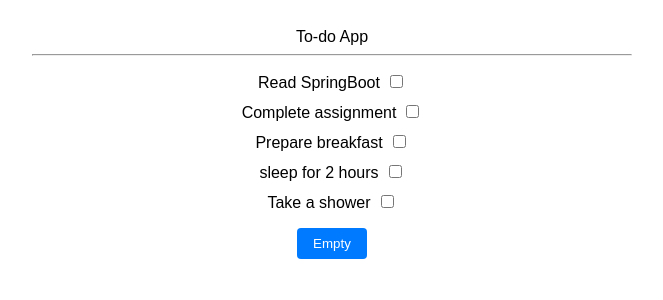
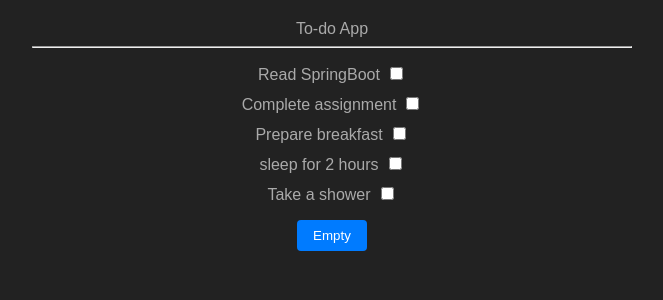
Before and after one commit to aman2000raj/todo-app, a React app: page / in a window 1280 px wide. Shown: the top 300 px of the page, without its empty margins (308-971 px from the left). Built offline with nearby package versions, Linux system fonts and the light colour scheme; the HTML template or start-up script is replaced by a standard one.

Commit message:
Add background colour.

```diff
--- a/src/style.css
+++ b/src/style.css
@@ -1,9 +1,11 @@
-.App {
+body {
   font-family: Arial, sans-serif;
   margin: 0 auto;
   padding: 20px;
   max-width: 600px;
   text-align: center;
+  background-color: #222;
+  color: #aaaaaa;
 }
 
 ul {
@@ -13,6 +15,10 @@ ul {
 
 li {
   margin-bottom: 10px;
+}
+
+li span:hover {
+  cursor: pointer;
 }
 
 button {
```
